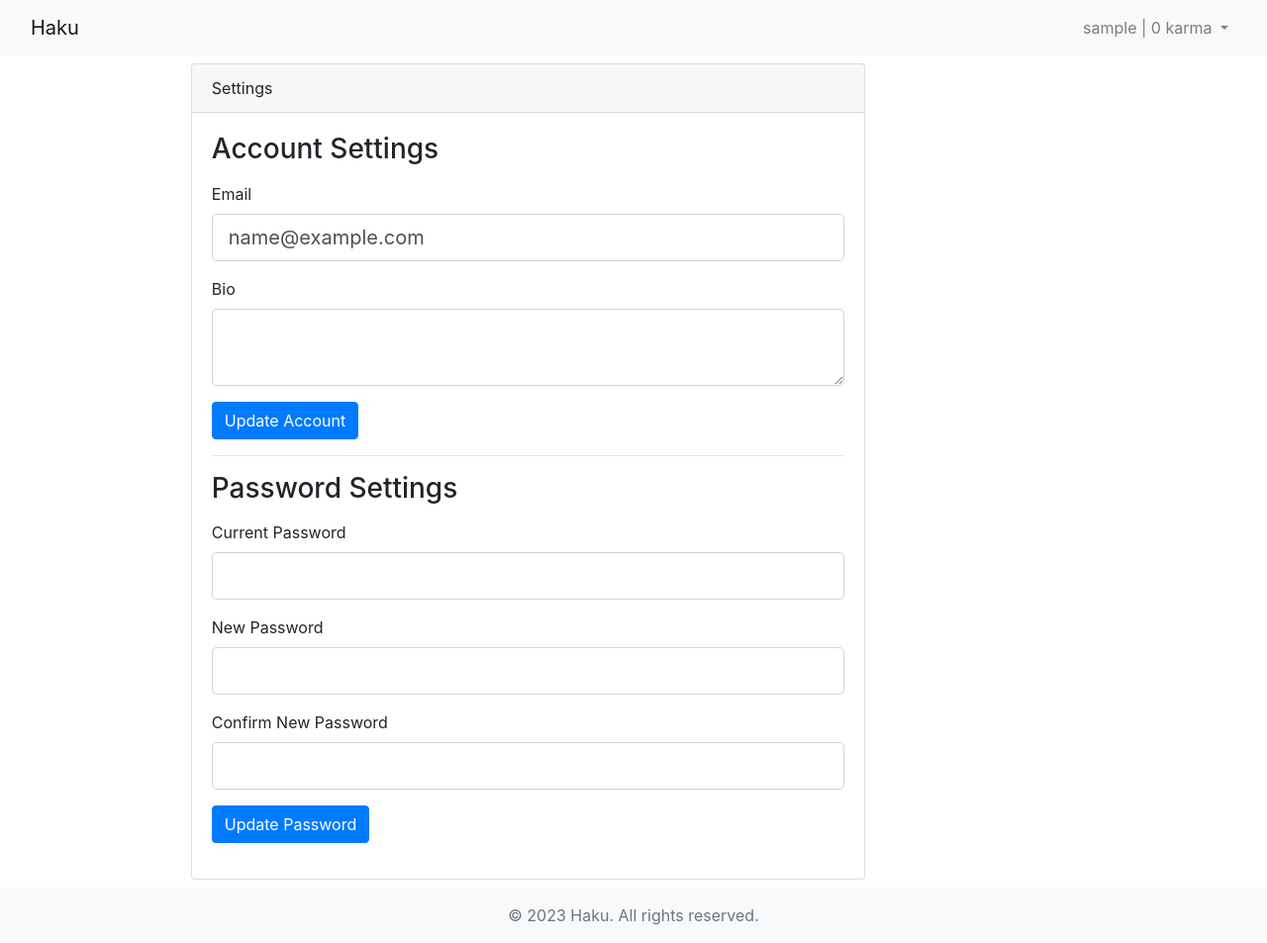
After one commit to uniyx/haku, a Flask app: page /settings in a window 1280 px wide. The commit adds this page. Shown: the whole page at 99% size. Run offline with Flask 3, Linux system fonts and the light colour scheme; the visitor is signed in with stand-in values (Sample User, id 1); some libraries are stand-ins or nearby versions.

Commit message:
Fixed password hashing and password changing

```diff
--- a/haku/forms.py
+++ b/haku/forms.py
@@ -30,6 +30,19 @@ class LoginForm(FlaskForm):
     remember = BooleanField('Remember Me')
     submit = SubmitField('Login')
 
+class UpdateAccountForm(FlaskForm):
+    email = StringField('Email',
+                        validators=[DataRequired(), Email()])
+    bio = TextAreaField('Bio',
+                        validators=[Length(max=500)])
+    submit = SubmitField('Update')
+
+class UpdatePasswordForm(FlaskForm):
+    current_password = PasswordField('Current Password', validators=[DataRequired()])
+    new_password = PasswordField('New Password', validators=[DataRequired(), Length(min=8)])
+    confirm_new_password = PasswordField('Confirm New Password', validators=[DataRequired(), EqualTo('new_password')])
+    submit = SubmitField('Update Password')
+
 def community_choices():
     return Community.query
 
--- a/haku/models/user.py
+++ b/haku/models/user.py
@@ -4,6 +4,7 @@ from datetime import datetime
 from haku import db
 from flask_login import UserMixin
 from werkzeug.security import generate_password_hash, check_password_hash
+from passlib.hash import pbkdf2_sha256
 
 # association table
 saved_posts = db.Table('saved_posts',
@@ -22,6 +23,7 @@ class User(UserMixin, db.Model):
     posts = db.relationship('Post', backref='author', lazy=True)
     saved = db.relationship('Post', secondary=saved_posts, backref='saved_by')
     karma = db.Column(db.Integer, default=0)
+    bio = db.Column(db.String(500))
 
     def set_password(self, password):
         self.password_hash = generate_password_hash(password)
--- a/haku/routes.py
+++ b/haku/routes.py
@@ -4,13 +4,14 @@ from datetime import datetime
 from flask import abort, jsonify, render_template, url_for, flash, redirect, request
 from psycopg2 import IntegrityError
 from haku import app, db, bcrypt
-from haku.forms import RegistrationForm, LoginForm, PostForm, CommunityForm
+from haku.forms import RegistrationForm, LoginForm, PostForm, UpdateAccountForm, UpdatePasswordForm, CommunityForm
 from haku.models.user import User
 from haku.models.post import Post
 from haku.models.community import Community
 from haku.models.vote import Vote
 from flask_login import login_user, current_user, logout_user, login_required
 from sqlalchemy import func
+from werkzeug.security import generate_password_hash, check_password_hash
 
 @app.route("/")
 def home():
@@ -22,8 +23,8 @@ def home():
 def register():
     form = RegistrationForm()
     if form.validate_on_submit():
-        hashed_password = bcrypt.generate_password_hash(form.password.data).decode('utf-8')
-        user = User(username=form.username.data, email=form.email.data, password_hash=hashed_password)
+        user = User(username=form.username.data, email=form.email.data)
+        user.set_password(form.password.data)  # Use set_password method to hash the password
         db.session.add(user)
         db.session.commit()
         flash('Your account has been created! You are now able to log in', 'success')
@@ -33,17 +34,16 @@ def register():
 @app.route("/login", methods=['GET', 'POST'])
 def login():
     if current_user.is_authenticated:
-        print(current_user)
         return redirect(url_for('home'))
     form = LoginForm()
     if form.validate_on_submit():
         user = User.query.filter_by(username=form.username.data).first()
-        if user and bcrypt.check_password_hash(user.password_hash, form.password.data):
+        if user and user.check_password(form.password.data):
             login_user(user)
             next_page = request.args.get('next')
             return redirect(next_page) if next_page else redirect(url_for('home'))
         else:
-            flash('Login Unsuccessful. Please check email and password', 'danger')
+            flash('Login Unsuccessful. Please check username and password', 'danger')
     return render_template('login.html', title='Login', form=form, compact=True)
 
 @app.route("/logout")
@@ -51,6 +51,39 @@ def login():
 def logout():
     logout_user()
     return redirect(url_for('home'))
+
+@app.route("/settings", methods=['GET', 'POST'])
+@login_required
+def settings():
+    account_form = UpdateAccountForm()
+    password_form = UpdatePasswordForm()
+
+    if account_form.validate_on_submit():
+        print("test 1")
+        current_user.email = account_form.email.data
+        current_user.bio = account_form.bio.data
+        db.session.commit()
+        flash('Your account has been updated!', 'success')
+        return redirect(url_for('settings'))
+
+    if password_form.validate_on_submit():
+        print("test 2")
+        print(password_form.current_password.data)
+        if current_user.check_password(password_form.current_password.data):
+            current_user.set_password(password_form.new_password.data)
+            db.session.commit()
+            flash('Your password has been updated!', 'success')
+            return redirect(url_for('settings'))
+        else:
+            flash('Current password is incorrect.', 'danger')
+
+    elif request.method == 'GET':
+        account_form.email.data = current_user.email
+        account_form.bio.data = current_user.bio
+
+    return render_template('settings.html', title='Settings',
+                           user=current_user, account_form=account_form, password_form=password_form)
+
 
 @app.template_filter('nl2br')
 def nl2br_filter(s):
--- a/haku/templates/layout.html
+++ b/haku/templates/layout.html
@@ -42,7 +42,7 @@
                     class="fas fa-user fa-fw mr-2"></i>Profile</a></li>
               <li><a class="dropdown-item" href="{{ url_for('saved') }}"><i class="fas fa-bookmark fa-fw mr-2"></i>Saved
                   Posts</a></li>
-              <li><a class="dropdown-item" href=""><i class="fas fa-cog fa-fw mr-2"></i>Settings</a></li>
+              <li><a class="dropdown-item" href="{{ url_for('settings') }}"><i class="fas fa-cog fa-fw mr-2"></i>Settings</a></li>
               <li><a class="dropdown-item" href="{{ url_for('logout') }}"><i
                     class="fas fa-sign-out-alt fa-fw mr-2"></i>Logout</a></li>
             </ul>
--- a/haku/templates/post.html
+++ b/haku/templates/post.html
@@ -7,9 +7,8 @@
 {% endblock %}
 
 {% block content %}
-<div id="post-{{ post.id }}" class="list-group-item list-group-item-action mt-2 pl-0"
-    data-url="{{ url_for('post', community_name=post.community.name, post_id=post.id) }}"
-    onclick="cardClick(event, this)">
+<div id="post-{{ post.id }}" class="list-group-item list-group-item mt-2 pl-0"
+    data-url="{{ url_for('post', community_name=post.community.name, post_id=post.id) }}">
     <div class="row no-gutters">
         <!-- Parent container for voting buttons and post data -->
         <div class="d-flex w-100">
--- a/haku/templates/profile.html
+++ b/haku/templates/profile.html
@@ -7,6 +7,11 @@
 {% endblock %}
 
 {% block content %}
+{% if not community.posts %}
+<li class="list-group-item mt-2">
+    No Posts Found
+</li>
+{% endif %}
     {% include 'post_cards.html' %}
 {% endblock %}
 
--- /dev/null
+++ b/haku/templates/settings.html
@@ -0,0 +1,49 @@
+{% extends 'layout.html' %}
+{% block content %}
+<div class="container">
+    <div class="row justify-content-center">
+        <div class="col-md-8 mt-2">
+            <div class="card">
+                <div class="card-header">{{ title }}</div>
+                <div class="card-body">
+                    <form method="POST">
+                        {{ account_form.hidden_tag() }}
+                        <h3 class="mb-3">Account Settings</h3>
+                        <div class="form-group">
+                            {{ account_form.email.label(class="form-control-label") }}
+                            {{ account_form.email(class="form-control form-control-lg") }}
+                        </div>
+                        <div class="form-group">
+                            {{ account_form.bio.label(class="form-control-label") }}
+                            {{ account_form.bio(class="form-control form-control-lg") }}
+                        </div>
+                        <div class="form-group">
+                            <button type="submit" class="btn btn-primary" name="update_account">Update Account</button>
+                        </div>
+                    </form>
+                    <hr>
+                    <form method="POST">
+                        {{ password_form.hidden_tag() }}
+                        <h3 class="mb-3">Password Settings</h3>
+                        <div class="form-group">
+                            {{ password_form.current_password.label(class="form-control-label") }}
+                            {{ password_form.current_password(class="form-control form-control-lg") }}
+                        </div>
+                        <div class="form-group">
+                            {{ password_form.new_password.label(class="form-control-label") }}
+                            {{ password_form.new_password(class="form-control form-control-lg") }}
+                        </div>
+                        <div class="form-group">
+                            {{ password_form.confirm_new_password.label(class="form-control-label") }}
+                            {{ password_form.confirm_new_password(class="form-control form-control-lg") }}
+                        </div>
+                        <div class="form-group">
+                            <button type="submit" class="btn btn-primary" name="update_password">Update Password</button>
+                        </div>
+                    </form>
+                </div>
+            </div>
+        </div>
+    </div>
+</div>
+{% endblock %}
```
Also changed, not shown: haku/templates/community.html (+6 -1 lines), migrations/versions/e25ff40cb17e_added_bio_to_user.py (added, +32 -0 lines).
